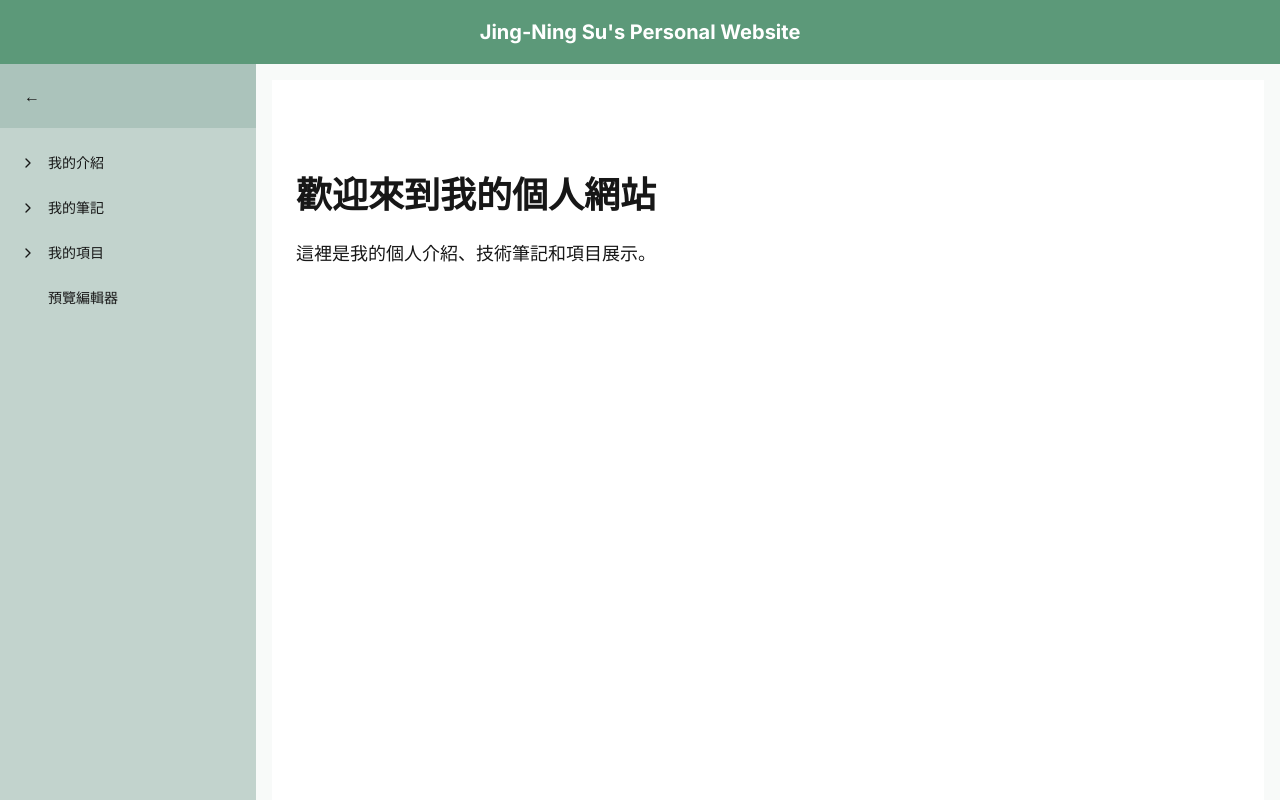
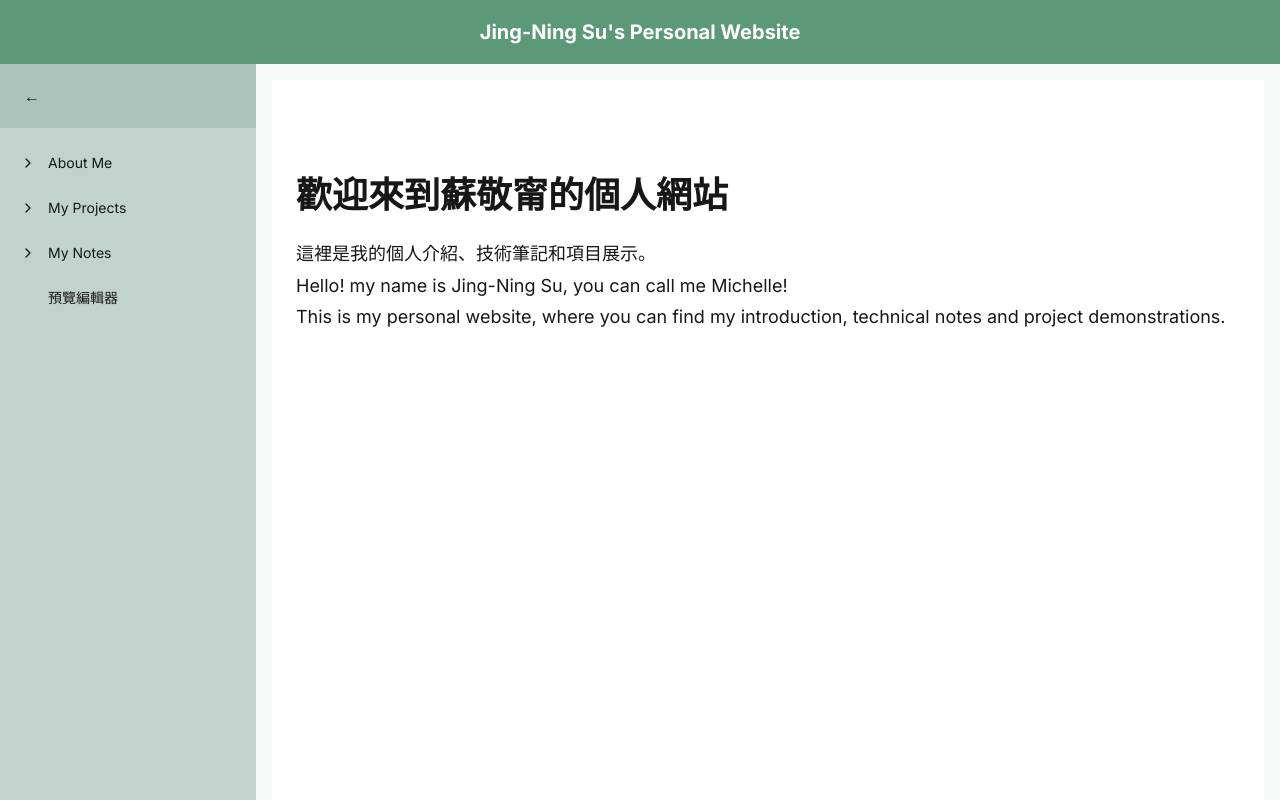
Before and after one commit to dnfollwm07/my-web, a Next.js app: page / in a window 1280 px wide. Built offline with nearby package versions, Linux system fonts and the light colour scheme.

Commit message:
feat: content modify

```diff
--- a/app/page.tsx
+++ b/app/page.tsx
@@ -4,8 +4,10 @@ export default function Home() {
   return (
     <Layout>
       <div style={styles.container}>
-        <h1 style={styles.title}>歡迎來到我的個人網站</h1>
+        <h1 style={styles.title}>歡迎來到蘇敬甯的個人網站</h1>
         <p style={styles.description}>這裡是我的個人介紹、技術筆記和項目展示。</p>
+        <h1 style={styles.description}>Hello! my name is Jing-Ning Su, you can call me Michelle!</h1>
+        <p style={styles.description}>This is my personal website, where you can find my introduction, technical notes and project demonstrations.</p>
       </div>
     </Layout>
   );
--- /dev/null
+++ b/app/personal/[...slug]/page.tsx
@@ -0,0 +1,23 @@
+import { promises as fs } from 'fs'
+import path from 'path'
+import MDXRenderer from '@/components/mdx-renderer'
+
+interface PageProps {
+  params: {
+    slug: string[]
+  }
+}
+
+export default async function Page({ params }: PageProps) {
+  const { slug } = params
+  // 構建文件路徑，將 URL slug 轉換為對應的 MDX 文件路徑
+  const filePath = path.join(process.cwd(), 'content', 'personal', ...slug) + '.mdx'
+  console.log(filePath)
+
+  try {
+    const source = await fs.readFile(filePath, 'utf8')
+    return <MDXRenderer source={source} />
+  } catch (error) {
+    return <div>Page not found</div>
+  }
+}
--- a/app/personal/aboutme/page.tsx
+++ /dev/null
@@ -1,14 +0,0 @@
-import { promises as fs } from 'fs'
-import path from 'path'
-import MDXPage from '@/components/mdx-page'
-
-export default async function AboutMePage() {
-  const filePath = path.join(process.cwd(), 'content', 'personal', 'aboutme.mdx')
-
-  try {
-    const source = await fs.readFile(filePath, 'utf8')
-    return <MDXPage source={source} />
-  } catch (error) {
-    return <div>Page not found</div>
-  }
-}
--- a/config/sidebar.ts
+++ b/config/sidebar.ts
@@ -6,14 +6,39 @@ export interface SidebarItem {
 
 export const sidebarItems: SidebarItem[] = [
   {
-    title: '我的介紹',
+    title: 'About Me',
     href: '/',
     children: [
-      { title: '個人簡介', href: '/personal/aboutme'},
+      { title: 'Education', href: '/personal/education'},
+      { title: 'Work Experience', href: '/personal/work_experience'},
     ],
   },
   {
-    title: '我的筆記',
+    title: 'My Projects',
+    href: '/projects',
+    children: [
+      {
+        title: 'Meituan',
+        href: '/projects/meituan'
+      },
+      {
+        title: 'My Web',
+        href: '/projects/my-web',
+        children: [
+          {
+            title: 'Tailwind CSS',
+            href: '/projects/my-web/tailwindcss'
+          },
+          {
+            title: 'Nextjs',
+            href: '/projects/my-web/nextjs'
+          }
+        ],
+      },
+    ]
+  },
+  {
+    title: 'My Notes',
     href: '/notes',
     children: [
       {
@@ -199,26 +224,6 @@ export const sidebarItems: SidebarItem[] = [
     ],
   },
   {
-    title: '我的項目',
-    href: '/projects',
-    children: [
-      {
-        title: 'My Web',
-        href: '/projects/my-web',
-        children: [
-          {
-            title: 'Tailwind CSS',
-            href: '/projects/my-web/tailwindcss'
-          },
-          {
-            title: 'Nextjs',
-            href: '/projects/my-web/nextjs'
-          }
-        ],
-      },
-    ]
-  },
-  {
     title: '預覽編輯器',
     href: '/editor'
   },
--- /dev/null
+++ b/content/personal/education.mdx
@@ -0,0 +1 @@
+I am currently a first-year master’s student in the Master of Computer Science program at the University of Virginia. My expected to graduate time is December 2025. I completed my undergraduate studies in Computer Science and Technology at Zhejiang University in China.
--- /dev/null
+++ b/content/personal/personalities.mdx
@@ -0,0 +1 @@
+About my personalities, in my previous academic and professional experiences, I learned the importance of collaboration, working closely with product managers and testers to enhance ideas and solutions. I'm highly results-driven, always focused on delivering timely, high-quality outcomes and holding myself and others accountable. I strongly believe in a customer-centric approach, bridging user needs and technology to enhance convenience and user experience. I have experience influencing positive change within teams through organized communication and gradual implementation. My strong judgment allows me to make quick, accurate decisions during problem-solving, such as issue triage and hotfixes, minimizing user impact. Additionally, I am highly adaptable, having worked in various environments to build resilience and avoid complacency, continuously strengthening my ability to thrive in change.
--- /dev/null
+++ b/content/personal/work_experience.mdx
@@ -0,0 +1,5 @@
+After graduation, I worked as a full-time front-end developer at Meituan in Beijing, China, for two years. There, I was part of the transportation front-end team, where my main responsibilities included maintaining the airline ticket purchase channels on the Meituan and Dianping apps, as well as in WeChat mini-programs, which are accessible to millions of daily users. Additionally, I managed the configuration system for airline ticket suppliers.
+
+This high-traffic environment required me to be consistently aware of online security and design comprehensively for optimal user experience. Our primary tech stack included React Native, Vue.js, JavaScript, TypeScript, HTML5, and CSS. Beyond fulfilling development requirements, we emphasized code simplicity, readability, and reusability. Over two years, I developed over 20 reusable business components, such as buttons, tab navigation bars, and display cards, which reduced workload across the team. Additionally, we implemented an efficient development model by incorporating a low-code platform for the merchant suppliers, reducing our team’s workload.
+
+When it comes to user-facing applications, I prioritize optimizing first content paint time. In addition to strategies like reducing bundle size and preloading requests, I optimized monitoring by utilizing the company's internal profile API to automate daily alerts and analysis, significantly reducing the maintenance burden on the team.
```
Also changed, not shown: content/projects/meituan.mdx (renamed from content/personal/aboutme.mdx, +1 -22 lines).
